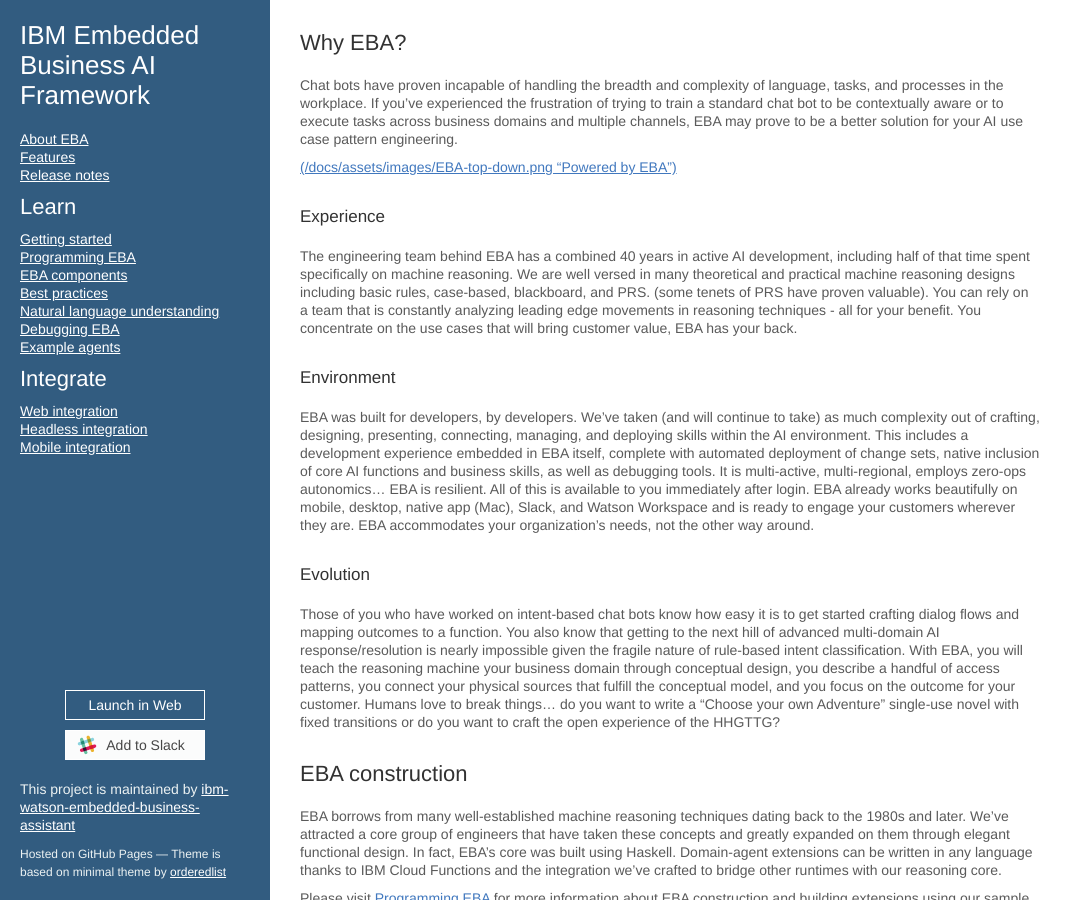
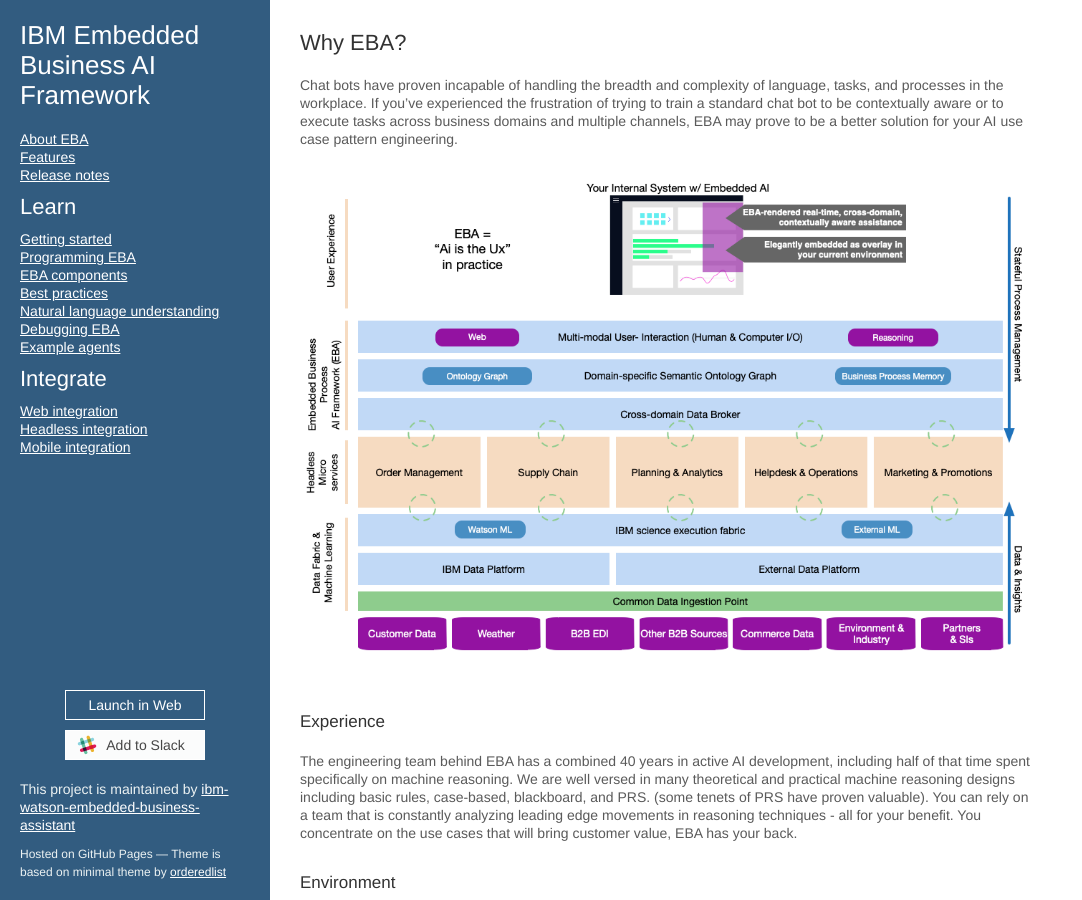
Before and after one commit to ibm-watson-embedded-business-assistant/eba-example-agents, a Jekyll site: the page built from docs/About.md, in a window 1280 px wide and 900 px high. Shown: the whole window, without its empty margins (0-1082 px from the left). Built offline with Jekyll 4.4.1, drawn with Linux system fonts in a browser that asks for light colours; our own code applies the rules of GitHub Pages for plain Markdown files.

Commit message:
Update About.md

```diff
--- a/docs/About.md
+++ b/docs/About.md
@@ -2,7 +2,7 @@
 
 Chat bots have proven incapable of handling the breadth and complexity of language, tasks, and processes in the workplace. If you’ve experienced the frustration of trying to train a standard chat bot to be contextually aware or to execute tasks across business domains and multiple channels, EBA may prove to be a better solution for your AI use case pattern engineering.
 
-[(/docs/assets/images/EBA-top-down.png "Powered by EBA")](/docs/assets/images/EBA-top-down.png)
+!["Powered by EBA"](/docs/assets/images/EBA-top-down.png)
 
 ### Experience
 The engineering team behind EBA has a combined 40 years in active AI development, including half of that time spent specifically on machine reasoning. We are well versed in many theoretical and practical machine reasoning designs including basic rules, case-based, blackboard, and PRS. (some tenets of PRS have proven valuable). You can rely on a team that is constantly analyzing leading edge movements in reasoning techniques - all for your benefit. You concentrate on the use cases that will bring customer value, EBA has your back.
```
